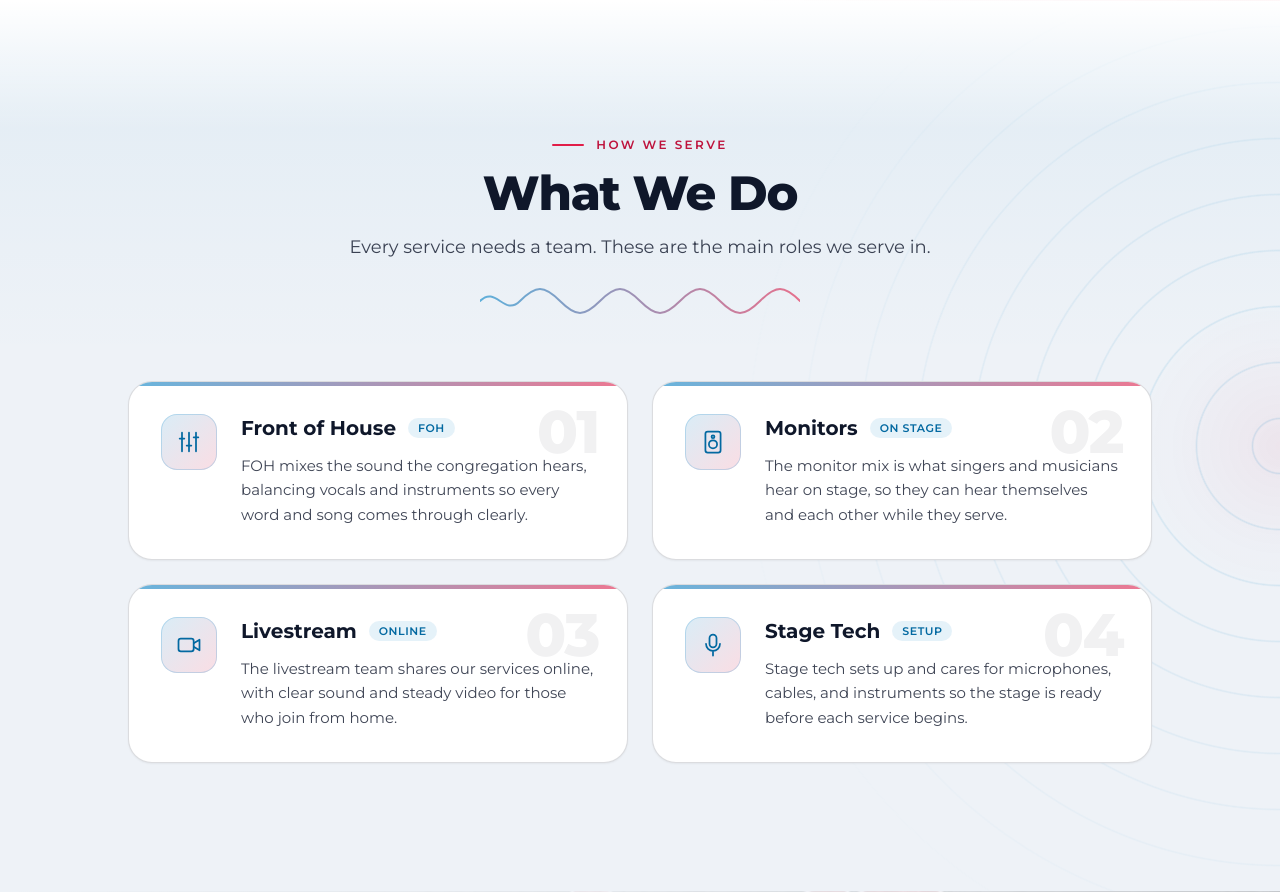
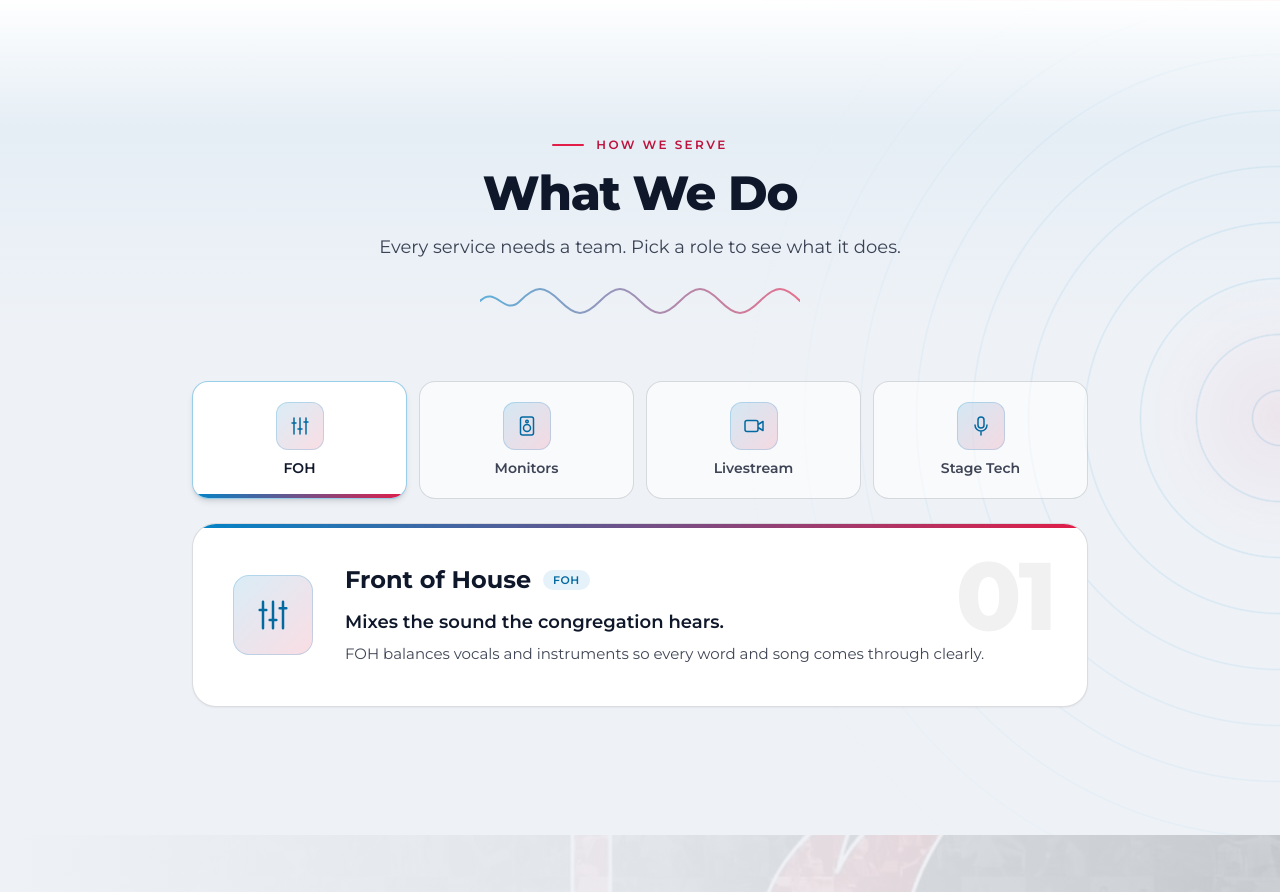
Before and after one commit to Loucho09/cog-audio-ministry, a Laravel app: page / in a window 1280 px wide. Shown: the part 1808-2700 px from the top of the page. Run offline with Laravel 12, Linux system fonts and the light colour scheme; data comes from the database, SQL or seed files in the repository; style sheets or scripts are compiled from the project's sources; some web fonts are replaced.

Commit message:
feat: turn What We Do into an interactive role picker
Four role tabs (icon + name) show one panel at a time with a short
summary and a one-line detail, so less text is on screen. Follows the
WAI-ARIA tabs pattern (arrow keys, Home/End, roving tabindex). Panels
share one grid cell so the height does not jump between roles.

Co-Authored-By: Claude Opus 5.5 <noreply@anthropic.com>

```diff
--- a/resources/views/components/home/what-we-do.blade.php
+++ b/resources/views/components/home/what-we-do.blade.php
@@ -5,7 +5,7 @@
             id="what-we-do-title"
             eyebrow="How we serve"
             title="What We Do"
-            lead="Every service needs a team. These are the main roles we serve in."
+            lead="Every service needs a team. Pick a role to see what it does."
         />
 
         <div class="mx-auto mt-6 max-w-xs" aria-hidden="true">
@@ -17,58 +17,138 @@
             $roles = [
                 [
                     'title' => 'Front of House',
+                    'short' => 'FOH',
                     'tag' => 'FOH',
-                    'description' => 'FOH mixes the sound the congregation hears, balancing vocals and instruments so every word and song comes through clearly.',
+                    'summary' => 'Mixes the sound the congregation hears.',
+                    'description' => 'FOH balances vocals and instruments so every word and song comes through clearly.',
                     'icon' => '<path stroke-linecap="round" d="M6 4v16M12 4v16M18 4v16M4 9h4M10 15h4M16 8h4" />',
                 ],
                 [
                     'title' => 'Monitors',
+                    'short' => 'Monitors',
                     'tag' => 'On stage',
-                    'description' => 'The monitor mix is what singers and musicians hear on stage, so they can hear themselves and each other while they serve.',
+                    'summary' => 'Mixes what singers and musicians hear on stage.',
+                    'description' => 'So they can hear themselves and each other while they serve.',
                     'icon' => '<rect x="5.5" y="3" width="13" height="18" rx="2" /><circle cx="12" cy="14" r="3.5" /><circle cx="12" cy="7.5" r="1.25" />',
                 ],
                 [
                     'title' => 'Livestream',
+                    'short' => 'Livestream',
                     'tag' => 'Online',
-                    'description' => 'The livestream team shares our services online, with clear sound and steady video for those who join from home.',
+                    'summary' => 'Shares our services with those at home.',
+                    'description' => 'Clear sound and steady video for everyone who joins online.',
                     'icon' => '<rect x="3" y="6.5" width="13" height="11" rx="2" /><path stroke-linejoin="round" d="M16 10.5l5-3v9l-5-3" />',
                 ],
                 [
                     'title' => 'Stage Tech',
+                    'short' => 'Stage Tech',
                     'tag' => 'Setup',
-                    'description' => 'Stage tech sets up and cares for microphones, cables, and instruments so the stage is ready before each service begins.',
+                    'summary' => 'Gets the stage ready before each service.',
+                    'description' => 'Sets up and cares for microphones, cables, and instruments.',
                     'icon' => '<rect x="9" y="3" width="6" height="11" rx="3" /><path stroke-linecap="round" d="M6 11a6 6 0 0012 0M12 17v4" />',
                 ],
             ];
+            $count = count($roles);
         @endphp
 
-        <ul class="mx-auto mt-12 grid max-w-5xl gap-5 sm:mt-16 md:grid-cols-2 md:gap-6">
+        <div
+            class="mx-auto mt-12 max-w-4xl sm:mt-16"
+            x-data="{
+                active: 0,
+                count: {{ $count }},
+                select(i, focus = false) {
+                    this.active = (i + this.count) % this.count;
+                    if (focus) this.$nextTick(() => this.$refs['roleTab' + this.active].focus());
+                },
+            }"
+        >
+            {{-- Role picker: WAI-ARIA tabs pattern (arrow keys, Home/End). --}}
+            <div
+                role="tablist"
+                aria-label="Audio ministry roles"
+                class="grid grid-cols-2 gap-3 sm:grid-cols-4"
+                @keydown.right.prevent="select(active + 1, true)"
+                @keydown.left.prevent="select(active - 1, true)"
+                @keydown.home.prevent="select(0, true)"
+                @keydown.end.prevent="select(count - 1, true)"
+            >
                 @foreach ($roles as $index => $role)
-                <li class="group relative isolate flex flex-col gap-5 overflow-hidden rounded-3xl border border-text/15 bg-surface p-6 shadow-sm transition duration-300 hover:border-primary/30 hover:shadow-lg sm:flex-row sm:gap-6 sm:p-8 dark:hover:shadow-[0_0_40px_-12px] dark:hover:shadow-primary/25">
-                    {{-- Stage-light bar along the top edge; brightens on hover. --}}
-                    <span aria-hidden="true" class="absolute inset-x-0 top-0 h-1 bg-gradient-to-r from-primary to-accent opacity-60 transition-opacity duration-300 group-hover:opacity-100"></span>
+                    <button
+                        type="button"
+                        role="tab"
+                        id="role-tab-{{ $index }}"
+                        aria-controls="role-panel-{{ $index }}"
+                        aria-selected="{{ $index === 0 ? 'true' : 'false' }}"
+                        tabindex="{{ $index === 0 ? '0' : '-1' }}"
+                        x-ref="roleTab{{ $index }}"
+                        :aria-selected="(active === {{ $index }}).toString()"
+                        :tabindex="active === {{ $index }} ? 0 : -1"
+                        @click="select({{ $index }})"
+                        @class([
+                            'group relative flex flex-col items-center gap-2 overflow-hidden rounded-2xl border px-2 py-4 text-center text-sm font-semibold transition duration-300 focus-visible:outline-none focus-visible:ring-2 focus-visible:ring-primary focus-visible:ring-offset-2 focus-visible:ring-offset-background sm:px-4 sm:py-5',
+                            'border-primary/40 bg-surface text-text shadow-md' => $index === 0,
+                            'border-text/15 bg-surface/60 text-text/80 hover:border-primary/30 hover:bg-surface hover:text-text' => $index !== 0,
+                        ])
+                        :class="{
+                            'border-primary/40 bg-surface text-text shadow-md dark:shadow-[0_0_30px_-10px] dark:shadow-primary/40': active === {{ $index }},
+                            'border-text/15 bg-surface/60 text-text/80 hover:border-primary/30 hover:bg-surface hover:text-text': active !== {{ $index }},
+                        }"
+                    >
+                        <span aria-hidden="true"
+                            class="flex h-10 w-10 shrink-0 items-center justify-center rounded-xl bg-gradient-to-br from-primary/15 to-accent/15 text-primary-dark ring-1 ring-inset ring-primary/20 transition duration-300 motion-safe:group-hover:scale-105 sm:h-12 sm:w-12">
+                            <svg class="h-5 w-5 sm:h-6 sm:w-6" fill="none" viewBox="0 0 24 24" stroke-width="1.5" stroke="currentColor" aria-hidden="true">
+                                {!! $role['icon'] !!}
+                            </svg>
+                        </span>
+                        <span>{{ $role['short'] }}</span>
 
-                    {{-- Soft watermark number, decorative only. --}}
-                    <span aria-hidden="true" class="pointer-events-none absolute -z-10 right-5 top-3 select-none text-6xl font-extrabold leading-none tracking-tight text-text/[0.06] sm:right-7 sm:top-5">{{ str_pad((string) ($index + 1), 2, '0', STR_PAD_LEFT) }}</span>
+                        {{-- Active indicator: stage-light bar along the bottom edge. --}}
+                        <span aria-hidden="true"
+                            @class([
+                                'absolute inset-x-0 bottom-0 h-1 bg-gradient-to-r from-primary to-accent transition-opacity duration-300',
+                                'opacity-0' => $index !== 0,
+                            ])
+                            :class="{ 'opacity-100': active === {{ $index }}, 'opacity-0': active !== {{ $index }} }"></span>
+                    </button>
+                @endforeach
+            </div>
 
-                    {{-- Glowing icon tile: gradient from primary to accent at low strength, with a ring. --}}
-                    <span aria-hidden="true" class="flex h-14 w-14 shrink-0 items-center justify-center rounded-2xl bg-gradient-to-br from-primary/15 to-accent/15 text-primary-dark ring-1 ring-inset ring-primary/20 transition duration-300 motion-safe:group-hover:scale-105">
-                        <svg class="h-7 w-7" fill="none" viewBox="0 0 24 24" stroke-width="1.5" stroke="currentColor" aria-hidden="true">
+            {{-- Panels share one grid cell so the height never jumps between roles. --}}
+            <div class="mt-5 grid sm:mt-6">
+                @foreach ($roles as $index => $role)
+                    <div
+                        role="tabpanel"
+                        id="role-panel-{{ $index }}"
+                        aria-labelledby="role-tab-{{ $index }}"
+                        tabindex="0"
+                        @class([
+                            'relative isolate overflow-hidden rounded-3xl border border-text/15 bg-surface p-6 shadow-sm transition-opacity duration-300 [grid-area:1/1] focus-visible:outline-none focus-visible:ring-2 focus-visible:ring-primary sm:p-10 motion-reduce:transition-none',
+                            'invisible opacity-0' => $index !== 0,
+                        ])
+                        :class="{ 'invisible opacity-0': active !== {{ $index }} }"
+                    >
+                        <span aria-hidden="true" class="absolute inset-x-0 top-0 h-1 bg-gradient-to-r from-primary to-accent"></span>
+                        <span aria-hidden="true" class="pointer-events-none absolute -z-10 right-5 top-3 select-none text-7xl font-extrabold leading-none tracking-tight text-text/[0.06] sm:right-8 sm:top-6 sm:text-8xl">{{ str_pad((string) ($index + 1), 2, '0', STR_PAD_LEFT) }}</span>
+
+                        <div class="flex flex-col gap-5 sm:flex-row sm:items-center sm:gap-8">
+                            <span aria-hidden="true" class="flex h-16 w-16 shrink-0 items-center justify-center rounded-2xl bg-gradient-to-br from-primary/15 to-accent/15 text-primary-dark ring-1 ring-inset ring-primary/20 sm:h-20 sm:w-20">
+                                <svg class="h-8 w-8 sm:h-10 sm:w-10" fill="none" viewBox="0 0 24 24" stroke-width="1.5" stroke="currentColor" aria-hidden="true">
                                     {!! $role['icon'] !!}
                                 </svg>
                             </span>
 
                             <div class="min-w-0">
-                        <div class="flex flex-wrap items-center gap-x-3 gap-y-2 pr-12">
-                            <h3 class="text-lg font-bold text-text sm:text-xl">{{ $role['title'] }}</h3>
+                                <div class="flex flex-wrap items-center gap-x-3 gap-y-2 pr-14">
+                                    <h3 class="text-xl font-bold text-text sm:text-2xl">{{ $role['title'] }}</h3>
                                     <span class="rounded-full bg-primary/10 px-2.5 py-0.5 text-[11px] font-semibold uppercase tracking-wider text-primary-dark">{{ $role['tag'] }}</span>
                                 </div>
-                        <p class="mt-3 text-sm leading-relaxed text-text/80 sm:text-[15px]">
-                            {{ $role['description'] }}
-                        </p>
+                                <p class="mt-3 text-base font-semibold text-text sm:text-lg">{{ $role['summary'] }}</p>
+                                <p class="mt-1.5 text-sm leading-relaxed text-text/80 sm:text-[15px]">{{ $role['description'] }}</p>
                             </div>
-                </li>
+                        </div>
+                    </div>
                 @endforeach
-        </ul>
+            </div>
+        </div>
     </div>
 </section>
```
Also changed, not shown: tests/Feature/HomepageSectionsTest.php (+17 -0 lines). Lines whose indentation alone changed are shown as unchanged.
